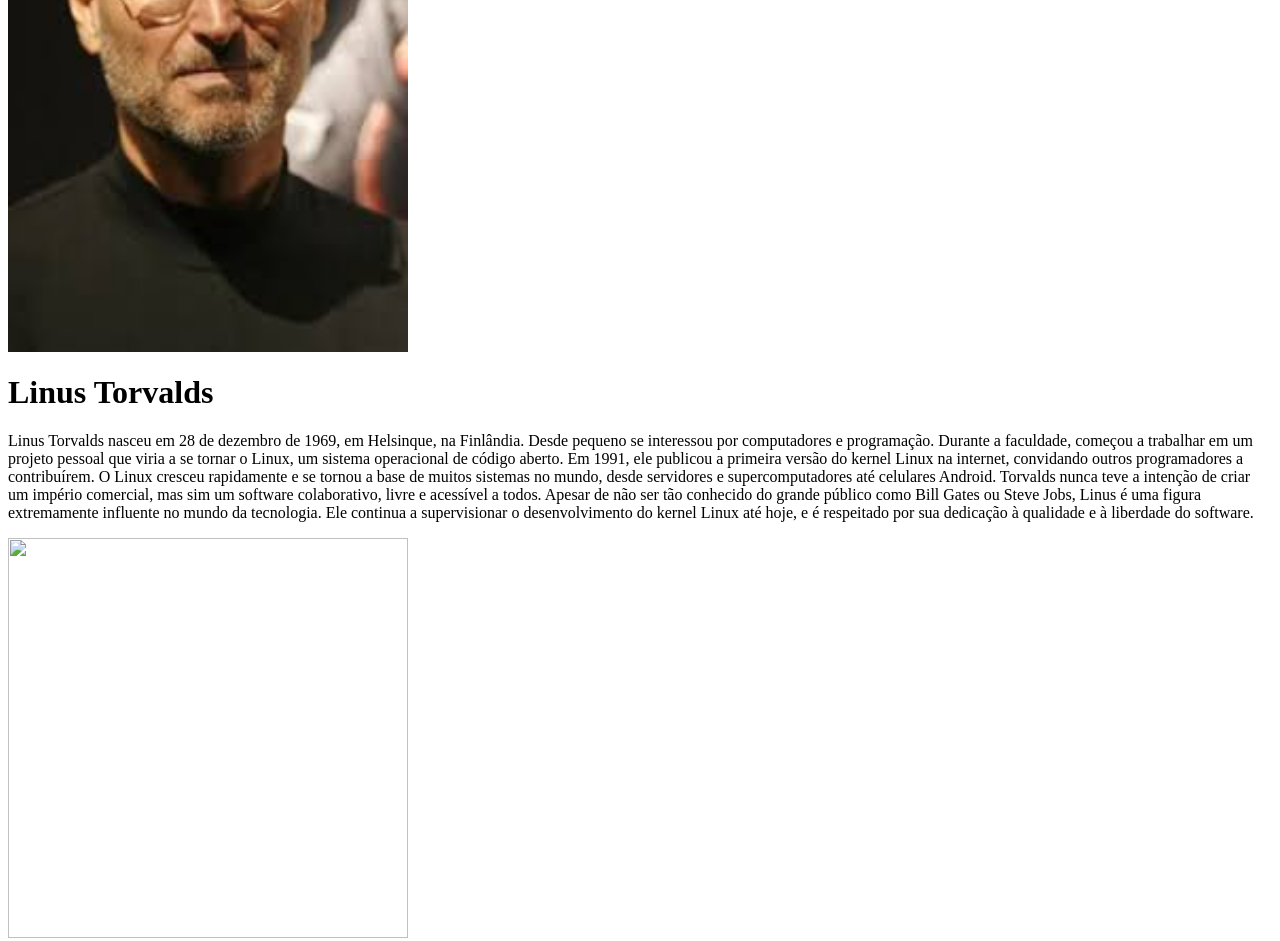
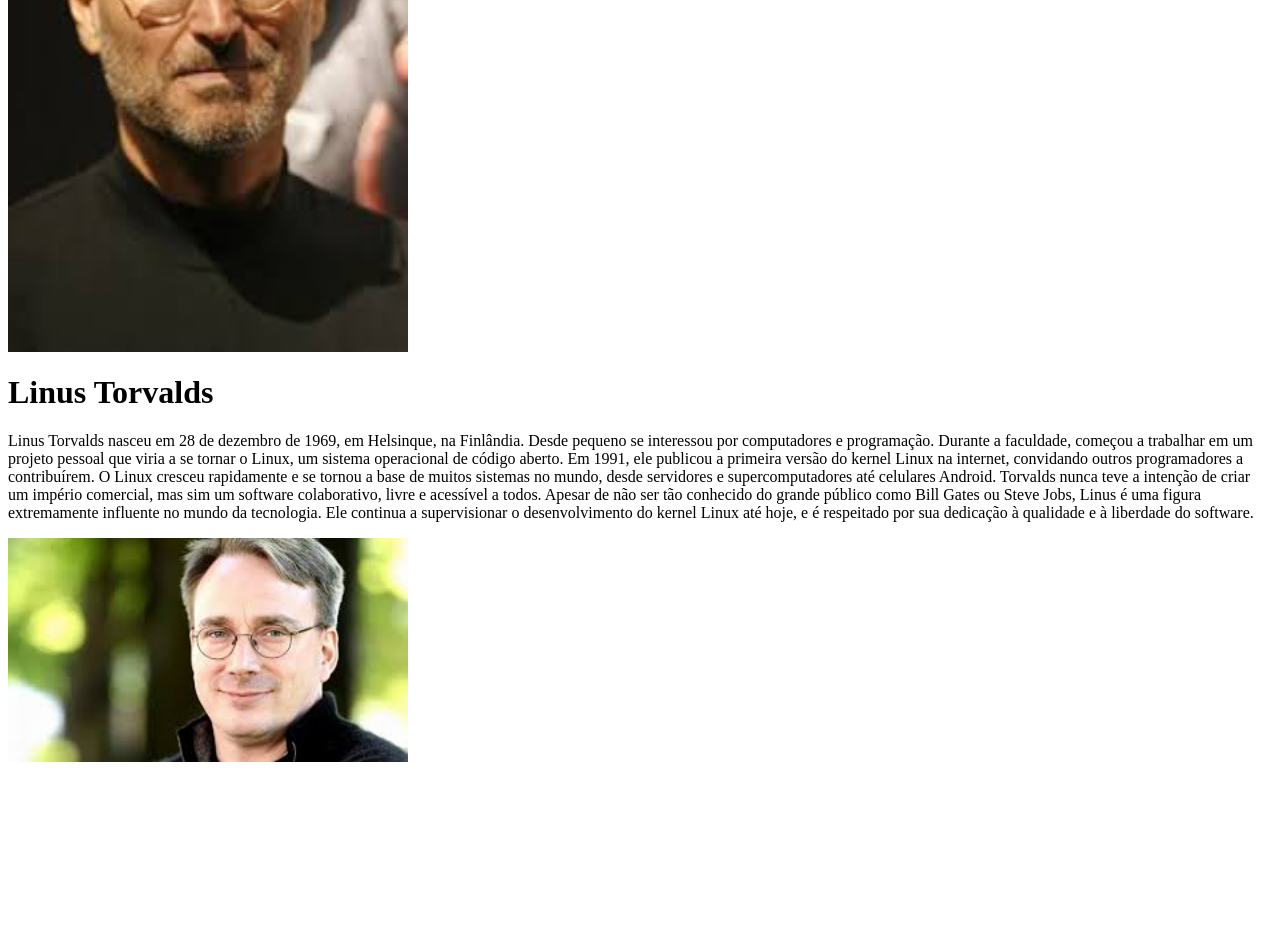
Before and after one commit to laurafernandesmelo/site, a plain HTML site: page personalidades.html in a window 1280 px wide. Shown: the part 1297-2238 px from the top of the page. After the commit the page ends 2067 px from the top, so only its background shows below. Drawn offline with Linux system fonts and the light colour scheme.

Commit message:
Update personalidades.html
hgfg

```diff
--- a/personalidades.html
+++ b/personalidades.html
@@ -52,7 +52,7 @@ O Linux cresceu rapidamente e se tornou a base de muitos sistemas no mundo, desd
 
 Apesar de não ser tão conhecido do grande público como Bill Gates ou Steve Jobs, Linus é uma figura extremamente influente no mundo da tecnologia. Ele continua a supervisionar o desenvolvimento do kernel Linux até hoje, e é respeitado por sua dedicação à qualidade e à liberdade do software.
 </p>
-<img src="Imagens/linus.J" width="600" />
+<img src="Imagens/linus.jpg" width="600" />
 
 
 </body>
```
